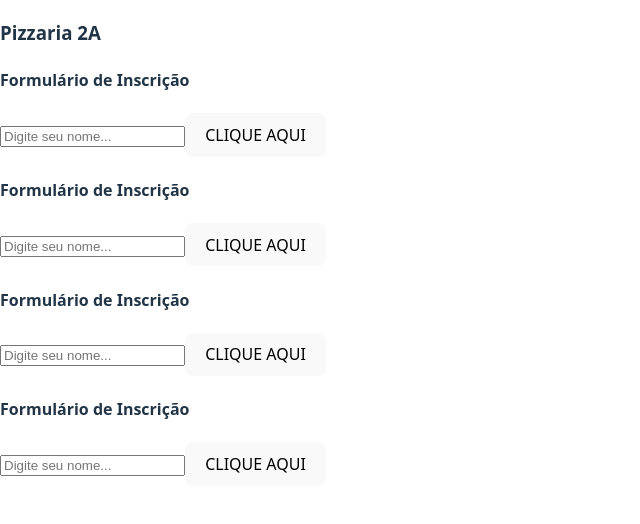
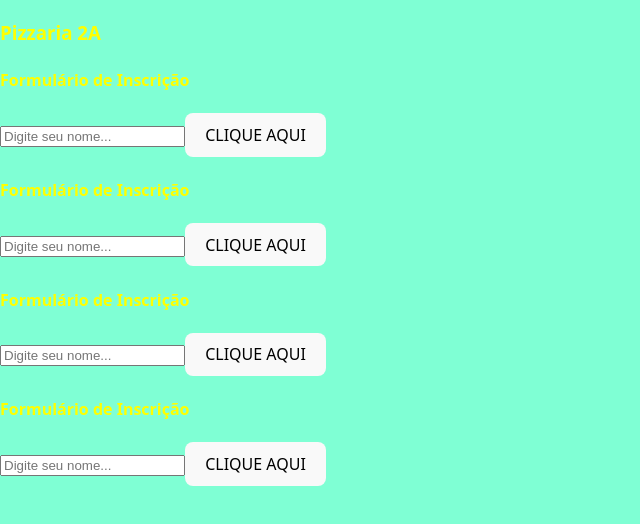
Before and after one commit to rm93851/pizzaria2a20252, a React (Vite) app: page / in a window 1280 px wide. Shown: the top 524 px of the page, without its empty margins (0-640 px from the left). Built offline with nearby package versions, Linux system fonts and the light colour scheme.

Commit message:
vercel alterações

```diff
--- a/src/index.css
+++ b/src/index.css
@@ -28,6 +28,8 @@ body {
   place-items: start;
   min-width: 320px;
   min-height: 100vh;
+  background-color: aquamarine;
+  color: yellow;
 }
 
 h1 {
```
